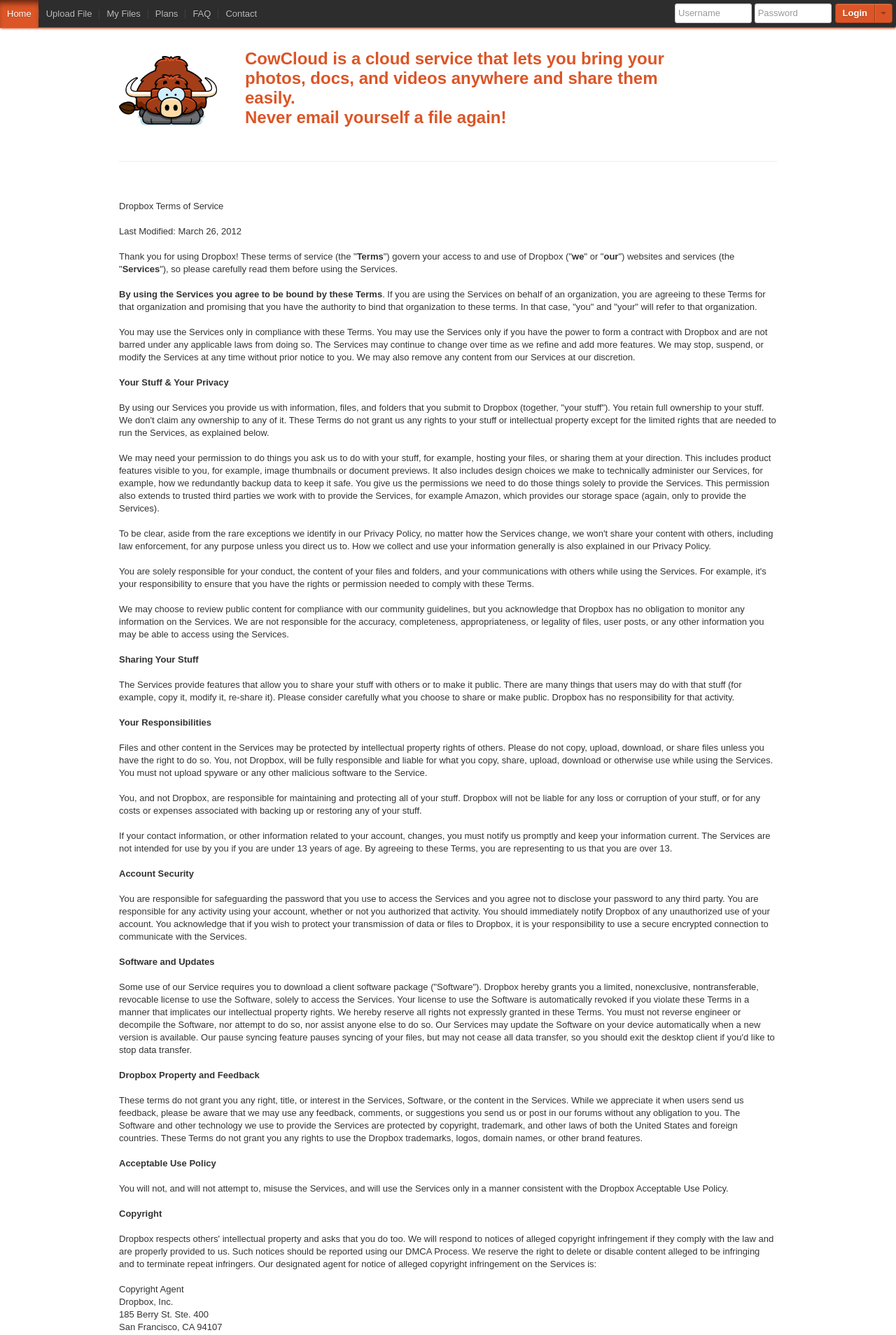
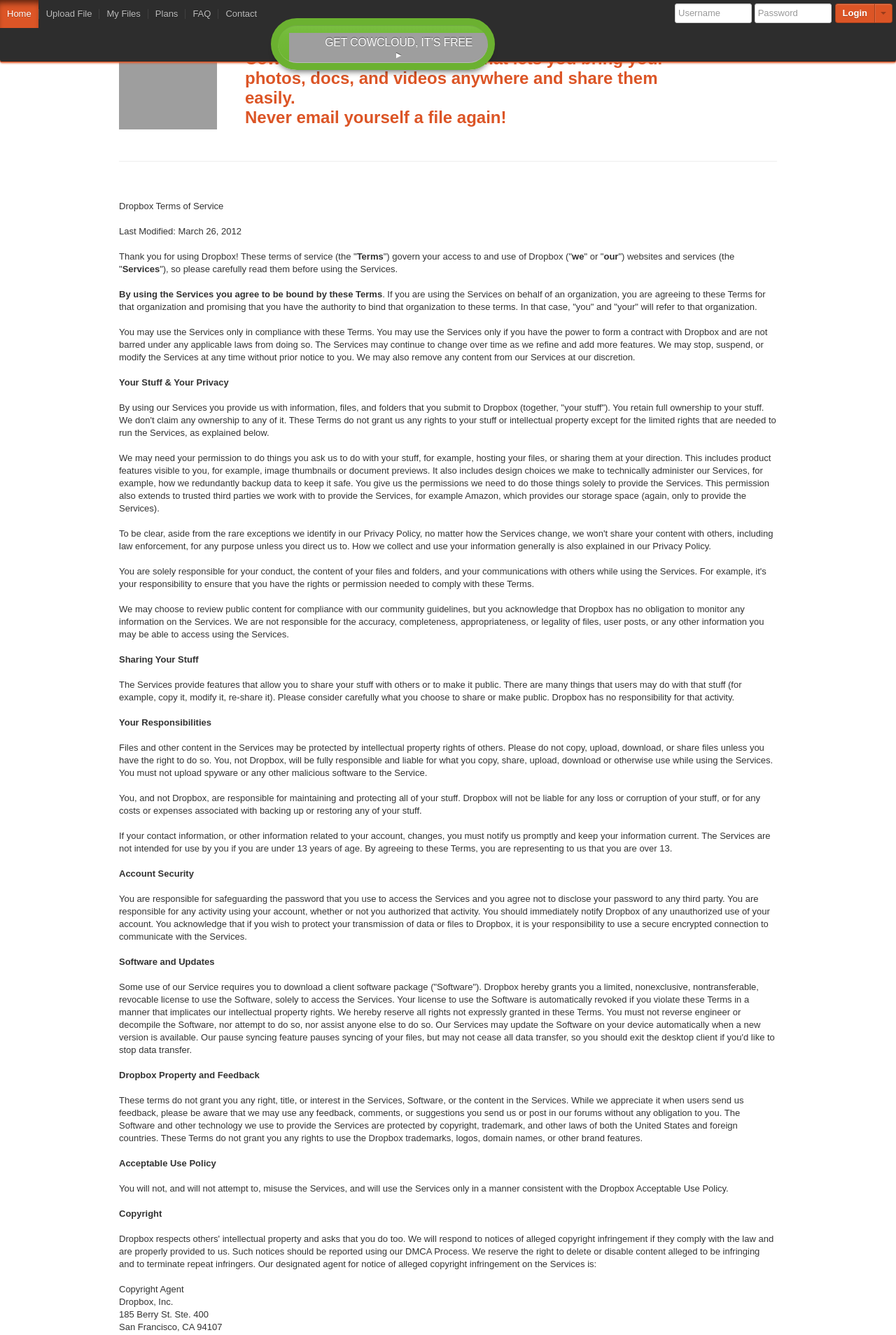
Before and after one commit to bl-stream/cowcloud, a Django app: template cowcloud/templates/terms.html in a window 1280 px wide. Shown: the top 1908 px of the page at 70% size. Run offline with Django 3.2, Linux system fonts and the light colour scheme; the template is opened without the code that fills it, so the values that code supplies are empty; parts of the project's set-up code (start-up, migrations or seed data) failed here and were passed over; some libraries are stand-ins or nearby versions; some web fonts are replaced; grey boxes are pictures that could not be loaded.

Commit message:
add change

```diff
--- a/cowcloud/media/css/style.css
+++ b/cowcloud/media/css/style.css
@@ -430,5 +430,126 @@
     font-size: 24px;
 }
 .well{min-height:20px;max-width: 350px; padding:19px;margin-bottom:20px;background-color:#f5f5f5;border:1px solid #eee;border:1px solid rgba(0, 0, 0, 0.05);-webkit-border-radius:4px;-moz-border-radius:4px;border-radius:4px;-webkit-box-shadow:inset 0 1px 1px rgba(0, 0, 0, 0.05);-moz-box-shadow:inset 0 1px 1px rgba(0, 0, 0, 0.05);box-shadow:inset 0 1px 1px rgba(0, 0, 0, 0.05);}.well blockquote{border-color:#ddd;border-color:rgba(0, 0, 0, 0.15);}
-.well-large{padding:24px;-webkit-border-radius:6px;-moz-border-radius:6px;border-radius:6px;}
-.well-small{padding:9px;-webkit-border-radius:3px;-moz-border-radius:3px;border-radius:3px;}
+
+
+.get_evernote {
+	margin-top: 2em;
+	margin-bottom: -20px;
+	text-align: center;
+	clear: both;
+	position: relative;
+    display: inline-block;
+}
+
+.get_evernote a {
+	margin: 0 auto;
+	padding-left: 0;
+	color: #fff;
+	text-transform: uppercase;
+	font-weight: normal;
+	text-shadow: 0px -1px 0px rgba(0,0,0,0.5);
+	display: block;
+	-webkit-border-radius: 150px;
+	-moz-border-radius: 150px;
+	border-radius: 150px;
+	width: 300px;
+	font-size: 1.2em;
+	border: 10px #6bb130 solid;
+	position:relative;
+
+	-webkit-box-shadow: 0px 8px 8px -6px rgba(0, 0, 0, 0.6);
+	-moz-box-shadow: 0px 8px 8px -6px rgba(0, 0, 0, 0.6);
+	box-shadow: 0px 8px 8px -6px rgba(0, 0, 0, 0.6);
+
+	background: #7abf42; /* Old browsers */
+	background: -moz-linear-gradient(top,  #7abf42 0%, #73ba39 26%, #6db531 100%); /* FF3.6+ */
+	background: -webkit-gradient(linear, left top, left bottom, color-stop(0%,#7abf42), color-stop(26%,#73ba39), color-stop(100%,#6db531)); /* Chrome,Safari4+ */
+	background: -webkit-linear-gradient(top,  #7abf42 0%,#73ba39 26%,#6db531 100%); /* Chrome10+,Safari5.1+ */
+	background: -o-linear-gradient(top,  #7abf42 0%,#73ba39 26%,#6db531 100%); /* Opera 11.10+ */
+	background: -ms-linear-gradient(top,  #7abf42 0%,#73ba39 26%,#6db531 100%); /* IE10+ */
+	background: linear-gradient(top,  #7abf42 0%,#73ba39 26%,#6db531 100%); /* W3C */
+	filter: progid:DXImageTransform.Microsoft.gradient( startColorstr='#7abf42', endColorstr='#6db531',GradientType=0 ); /* IE6-9 */
+	}
+
+.get_evernote a:hover {
+	text-decoration: none;
+	background: #6db531; /* Old browsers */
+	background: -moz-linear-gradient(top, #6db531 0%, #73ba39 73%, #7abf42 99%); /* FF3.6+ */
+	background: -webkit-gradient(linear, left top, left bottom, color-stop(0%,#6db531), color-stop(73%,#73ba39), color-stop(99%,#7abf42)); /* Chrome,Safari4+ */
+	background: -webkit-linear-gradient(top, #6db531 0%,#73ba39 73%,#7abf42 99%); /* Chrome10+,Safari5.1+ */
+	background: -o-linear-gradient(top, #6db531 0%,#73ba39 73%,#7abf42 99%); /* Opera 11.10+ */
+	background: -ms-linear-gradient(top, #6db531 0%,#73ba39 73%,#7abf42 99%); /* IE10+ */
+	background: linear-gradient(top, #6db531 0%,#73ba39 73%,#7abf42 99%); /* W3C */
+	filter: progid:DXImageTransform.Microsoft.gradient( startColorstr='#6db531', endColorstr='#7abf42',GradientType=0 ); /* IE6-9 */
+}
+
+.get_evernote a span.message {
+	margin: 0 auto;
+	padding: 15px 20px 15px 65px;
+	width: 215px;
+/*
+padding: 0px 20px 15px 10px;
+width: 310px;
+*/
+	display: block;
+	height: 22px;
+	background: url('../img/cowcloud-icon.png') no-repeat 16px 10px;
+	border-top: 1px solid rgba(82,82,82,0.2);
+	border-bottom: 1px solid rgba(255,255,255,0.3);
+
+	-webkit-border-radius: 150px;
+	-moz-border-radius: 150px;
+	border-radius: 150px;
+	/* behavior:url('/media/css/border-radius.htc'); */
+	}
+
+body.rtl .get_evernote a span.message {
+	padding: 15px 65px 15px 20px;
+	background-position: 276px 10px;
+	}
+
+
+/*
+.get_evernote a span.message img {
+	display: inline !important;
+position: relative;
+top: 1em;
+	}
+*/
+
+.get_evernote a span.follow {
+	font-size: .8em;
+	position: relative;
+	top: -1px;
+	}
+
+body.rtl .get_evernote a span.follow {
+	font-family: sans-serif;
+	}
+
+
+.get_evernote a:active span.message {
+	background-color: #53a41d;
+	}
+
+
+
+/* These rules widen the homepage button by 40px to allow more space for languages like 'da'  -AH */
+
+body.global .get_evernote a { /* See related in style_yx.css */
+	width: 340px;
+	font-size: 1.15em;
+	}
+
+body.global .get_evernote a span.message { /* See related in style_yx.css */
+	width: 255px;
+	}
+
+body.global.local_nl .get_evernote a {
+	width: 400px;
+	font-size: 1.15em;
+	}
+
+body.global.local_nl .get_evernote a span.message {
+	width: 315px;
+	}
--- a/cowcloud/settings.py
+++ b/cowcloud/settings.py
@@ -275,5 +275,5 @@
 EMAIL_HOST_PASSWORD = 'tratap60'
 EMAIL_USE_TLS = True
 
-import dj_database_url
-DATABASES['default'] =  dj_database_url.config()
+#import dj_database_url
+#DATABASES['default'] =  dj_database_url.config()
--- a/cowcloud/templates/base.html
+++ b/cowcloud/templates/base.html
@@ -7,7 +7,7 @@
 <meta name="viewport" content="width=device-width, initial-scale=1.0" />
 <meta name="description" content="" />
 <meta name="author" content="" />
-<link rel="shortcut icon" href="{{ MEDIA_URL }}img/favicon.ico" />
+<link rel="shortcut icon" href="{{ MEDIA_URL }}img/favicon.ico" type="image/x-icon" />
 <link rel="stylesheet" href="{{ MEDIA_URL }}css/reset.css" type="text/css" />
 <link rel="stylesheet" href="{{ MEDIA_URL }}css/bootstrap.css" type="text/css" />
 <link rel="stylesheet" href="{{ MEDIA_URL }}css/style.css" type="text/css" />
@@ -43,6 +43,15 @@
 						<li class="divider-vertical"></li>
 						<li><a href="/contact/">Contact</a></li>
 					</ul>
+
+                    <div class="get_evernote">
+                        <a href="/" title="CowCloud" id="downloadLink">
+                            <span class="message">
+                            <span id="en_icon" lang="en">Get CowCloud, it&#8217;s free</span>
+                            <span class="follow" lang="">&#9658;</span>
+                            </span>
+                        </a>
+                    </div>
 
 					{% if user.is_authenticated %}
 					<div class="member-welcome pull-right">
@@ -92,7 +101,7 @@
 		<div id="mast">
 			<div class="row">
 				<div class="span4">
-                    <a href="/" title="CowCloud"><img alt="CowCloud" src="{{ MEDIA_URL }}img/1098219-Clipart-Happy-Yak-Royalty-Free-Vector-Illustration.jpeg" width="140px" height="140px"></a>
+                    <a href="/" title="CowCloud"><img alt="CowCloud" src="{{ MEDIA_URL }}img/cowcloud-logo.jpeg" width="140px" height="140px"></a>
 				</div>
 
 				<div class="span8 pitch">
--- a/cowcloud/urls.py
+++ b/cowcloud/urls.py
@@ -28,6 +28,7 @@
     (r'^media/(?P<path>.*)$', 'django.views.static.serve', {'document_root': settings.MEDIA_ROOT, 'show_indexes': True}),
     (r'^static/(?P<path>.*)$', 'django.views.static.serve', {'document_root': settings.MEDIA_ROOT, 'show_indexes': True}),
 
+    (r'^favicon\.ico$', 'django.views.generic.simple.redirect_to', {'url': '/media/img/favicon.ico'}),
     (r'^$', 'django.views.generic.simple.direct_to_template', {'template':'home.html'}, 'index' ),
     (r'^plans/$', 'django.views.generic.simple.direct_to_template', {'template':'plans.html'}, 'plans' ),
     (r'^terms/$', 'django.views.generic.simple.direct_to_template', {'template':'terms.html'}, 'terms' ),
--- a/requirements.txt
+++ b/requirements.txt
@@ -5,3 +5,6 @@
 django-contact-form
 psycopg2
 dj-database-url
+http://python-saml2.googlecode.com/files/python-saml2-0.0.5.tar.gz
+httplib2
+decorator
```
Also changed, not shown: cowcloud.db, cowcloud/media/img/1098219-Clipart-Happy-Yak-Royalty-Free-Vector-Illustration.jpeg (deleted), 2 other files.
